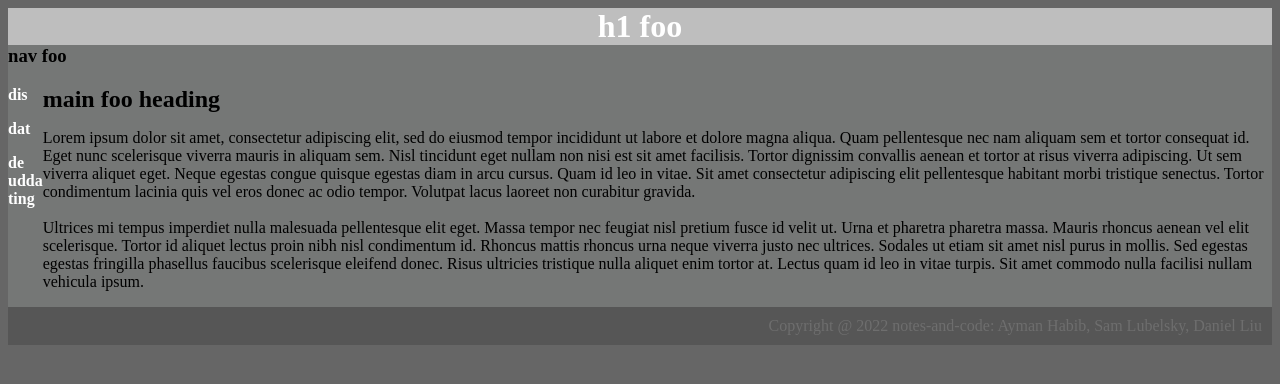
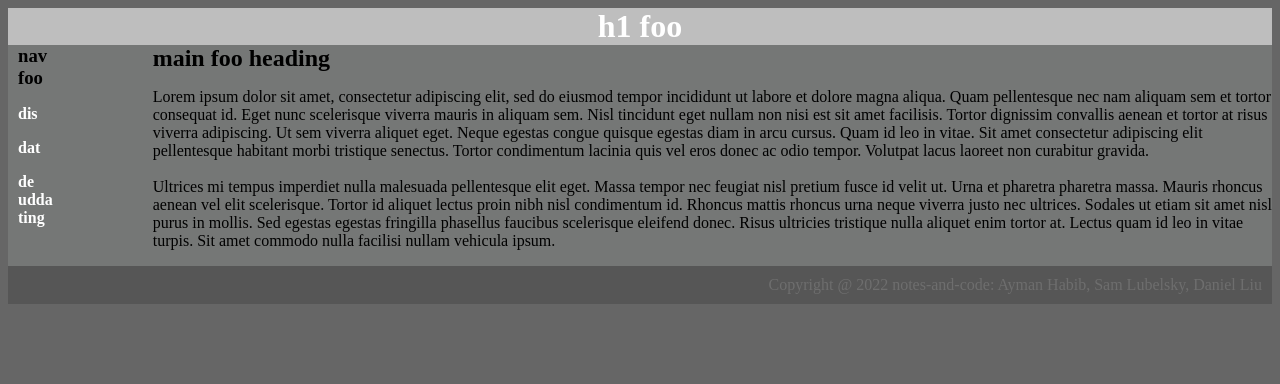
Before and after one commit to aymanhabib/softdev, a Flask app: page /auth in a window 1280 px wide. Shown: the top 384 px of the page. Run offline with Flask 2, Linux system fonts and the light colour scheme.

Commit message:
fixed css

```diff
--- a/14_css/static/style.css
+++ b/14_css/static/style.css
@@ -25,14 +25,20 @@ body{
     background-color: #757776;
 }
 h3 {
-    margin-top: 0px;
     text-align: left;
     background-color: #757776;
+    margin: 0px;
 }
 
 #nav-bar {
     color: white;
     font-weight: bold;
+    padding-right: 100px;
+    padding-left:10px;
+}
+
+#bar-title {
+    color: black;
 }
 
 
--- a/14_css/templates/index.html
+++ b/14_css/templates/index.html
@@ -19,16 +19,19 @@
         h1 foo
     </h1>
 
-    <h3>
-      nav foo
-    </h3>
 
     <div id = "all-contents-foo">
-      <div id="nav-bar"
+      <div id="nav-bar">
+        <div id = "bar-title">
+          <h3>
+            nav foo
+          </h3>
+        </div>
 
         <p>dis</p>
         <p>dat</p>
         <p>de udda ting</p>
+
 
       </div>
 
```
